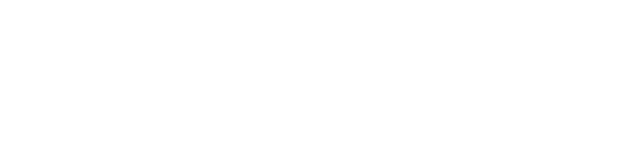
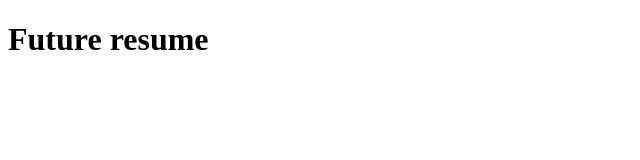
Before and after one commit to mariegorova/rsschool-cv, a plain HTML site: page index.html in a window 1280 px wide. Shown: the whole page, without its empty margins (0-640 px from the left). Drawn offline with Linux system fonts and the light colour scheme.

Commit message:
feat: add info to HTML

```diff
--- a/index.html
+++ b/index.html
@@ -7,6 +7,6 @@
     <title>Document</title>
 </head>
 <body>
-
+    <h1>Future resume</h1>
 </body>
 </html>
```
